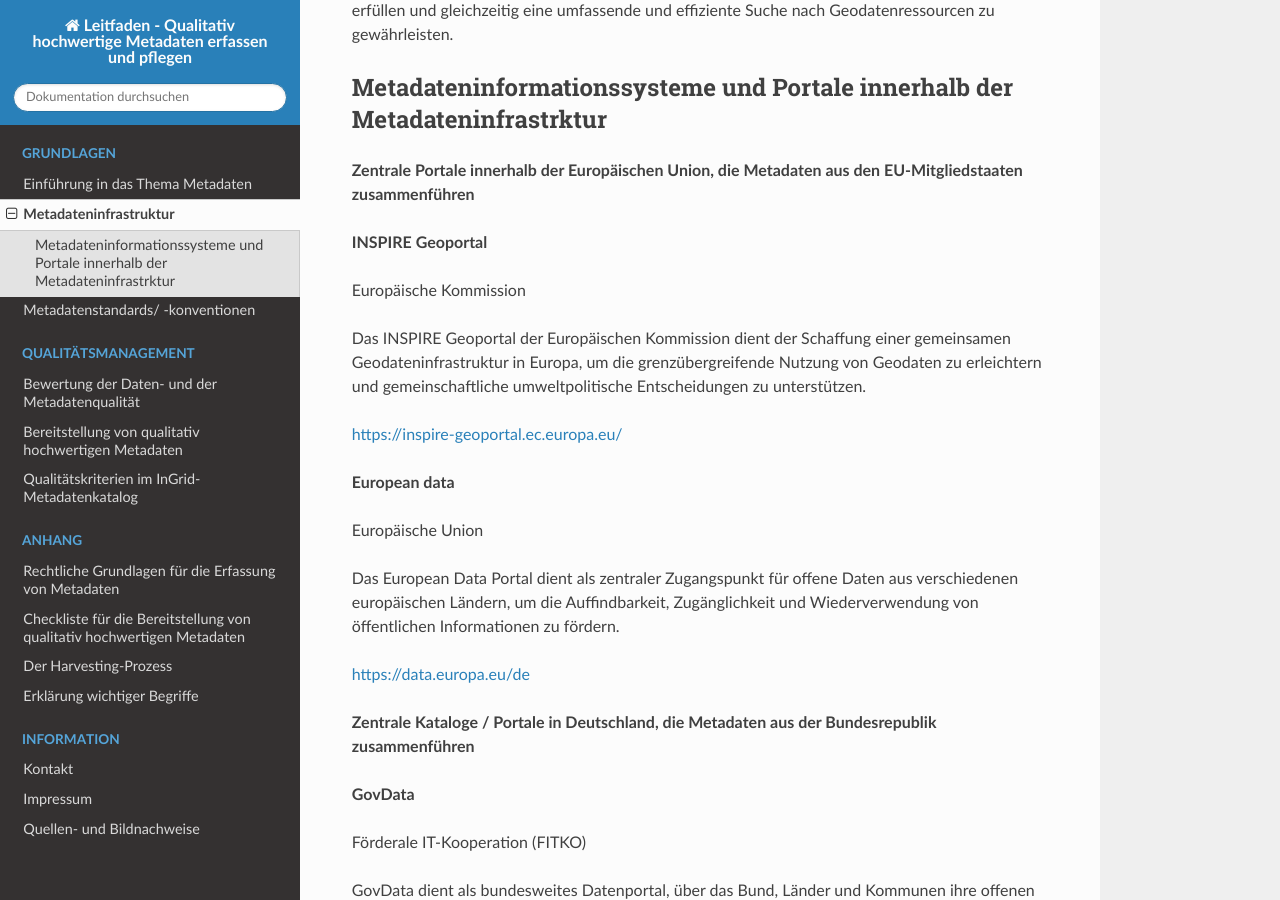
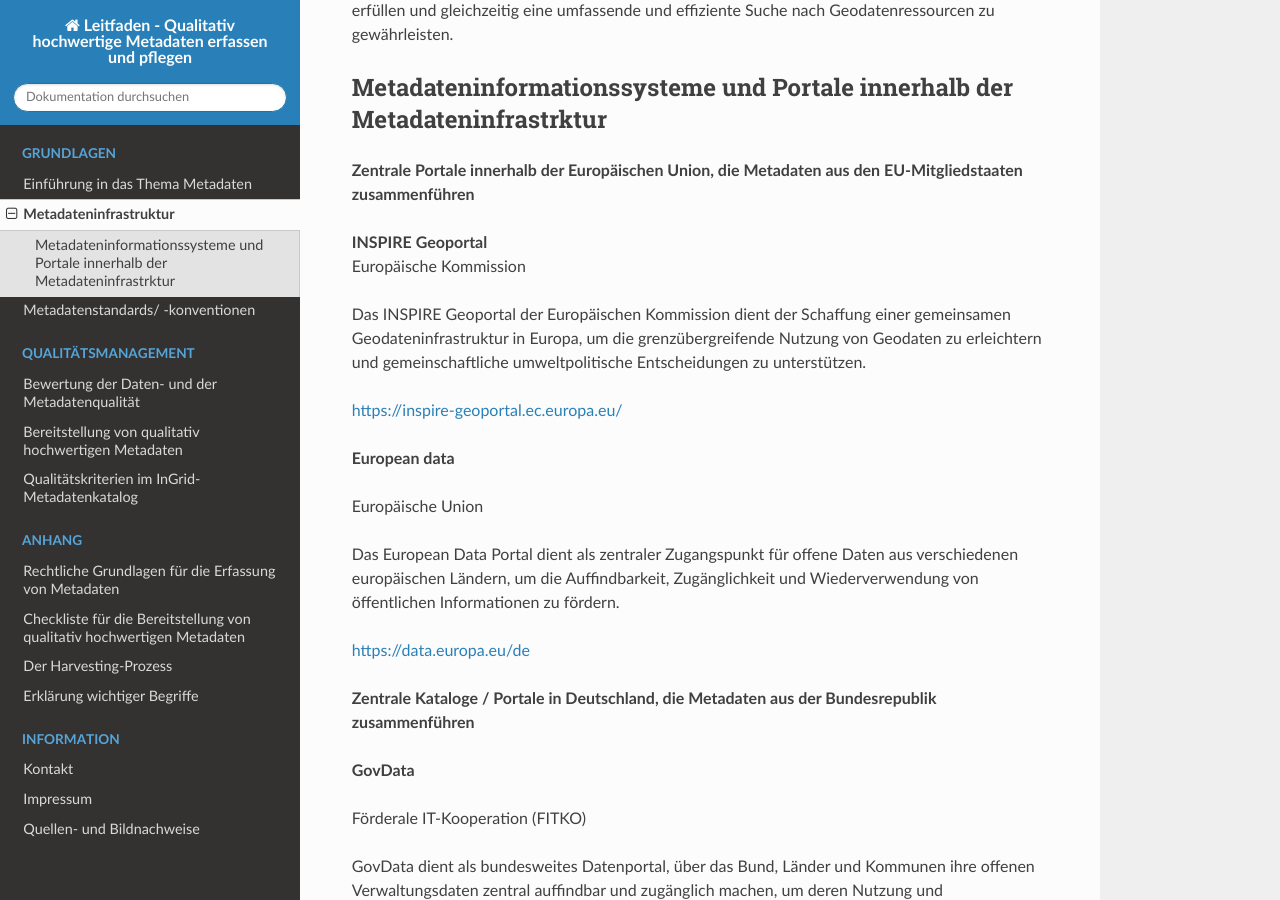
Before and after one commit to tomiwo/ingrid-mdk-st-high-quality-metadata, a Sphinx documentation site: the page built from docs/grundlagen/metadateninfrastruktur.rst, in a window 1280 px wide and 900 px high, scrolled down 2416 px. Built offline with Sphinx 7.4.7 and the Read the Docs theme 3.1.0, drawn with Linux system fonts in a browser that asks for light colours.

```diff
--- a/docs/grundlagen/metadateninfrastruktur.rst
+++ b/docs/grundlagen/metadateninfrastruktur.rst
@@ -65,9 +65,8 @@ Metadateninformationssysteme und Portale innerhalb der Metadateninfrastrktur
 
 **Zentrale Portale innerhalb der Europäischen Union, die Metadaten aus den EU-Mitgliedstaaten zusammenführen**
 
-**INSPIRE Geoportal**
-
-Europäische Kommission
+| **INSPIRE Geoportal**
+| Europäische Kommission
 
 Das INSPIRE Geoportal der Europäischen Kommission dient der Schaffung einer gemeinsamen Geodateninfrastruktur in Europa, um die grenzübergreifende Nutzung von Geodaten zu erleichtern und gemeinschaftliche umweltpolitische Entscheidungen zu unterstützen.
 
```
